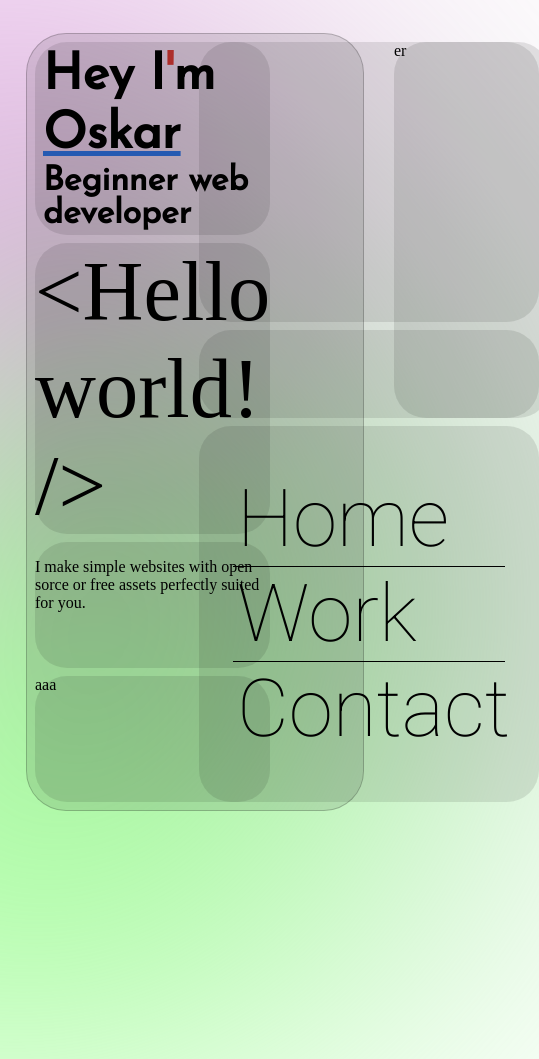
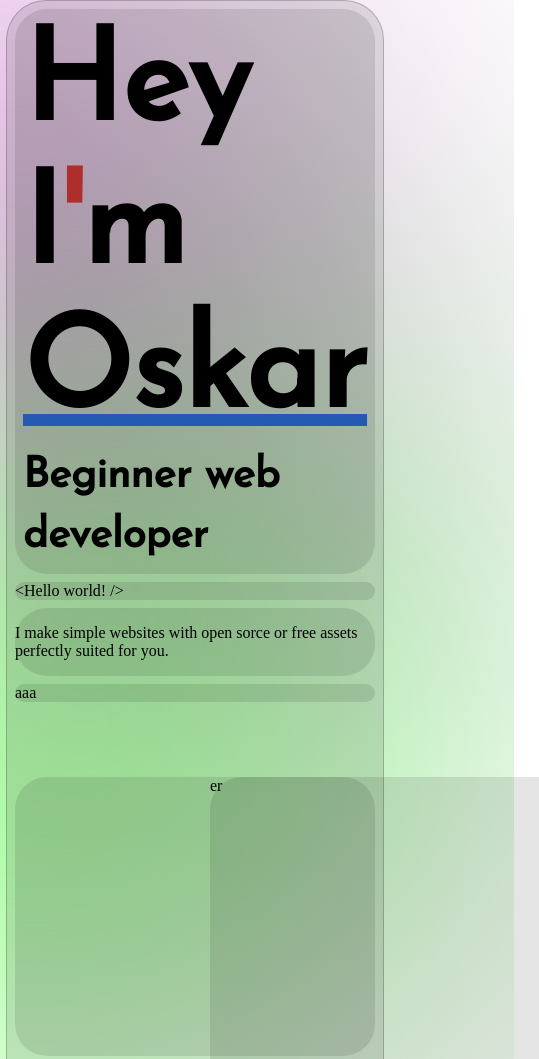
Before and after one commit to oskarBoladz/portfolio, a plain HTML site: page index.html in a window 390 px wide. Shown: the top 1059 px of the page, 539 px wide, since content can reach past the window. Drawn offline with Linux system fonts and the light colour scheme.

Commit message:
media sh

```diff
--- a/index.html
+++ b/index.html
@@ -5,6 +5,7 @@
     <meta name="viewport" content="width=device-width, initial-scale=1.0">
     <title>Document</title>
     <link rel="stylesheet" href="./style.css">
+    <link rel="stylesheet" href="./mediaStyle.css">
 </head>
 <body>
     <div id="background-wrap">
--- /dev/null
+++ b/mediaStyle.css
@@ -0,0 +1,45 @@
+@import url("./root.css");
+
+@media screen and (max-width: 1250px) {
+    html{
+        overflow-y: scroll;
+        height: fit-content;
+        justify-content: center;
+    }
+    .wrapp{
+        flex-direction: column;
+        width: calc(100vw - 4rem);
+        min-width: fit-content;
+    }
+    #l{
+        width: 100%;
+        grid-template-rows: fit-content fit-content fit-content fit-content;
+    }
+    #r{
+        width: 100%;
+        margin-top: 0.5rem;
+    }
+    .me1{
+        grid-row: 1;
+        justify-content: center;
+        & h1{
+            padding: 0;
+            margin: 0;
+            font-size: 15cqh;
+            line-height: 17cqh;
+        }
+        & h2{
+            font-size: 5cqh;
+            line-height: 7cqh;
+        }
+    }
+    .me2{
+        grid-row: 2;
+    }
+    .me3{
+grid-row: 3;
+    }
+    .me4{
+grid-row: 4;
+    }
+}
--- /dev/null
+++ b/root.css
@@ -0,0 +1,55 @@
+@import url('https://fonts.googleapis.com/css2?family=Montserrat&display=swap');
+@import url('https://fonts.googleapis.com/css2?family=Ubuntu:wght@300&display=swap');
+@import url('https://fonts.googleapis.com/css2?family=Roboto:wght@100&display=swap');
+@import url('https://fonts.googleapis.com/css2?family=Comfortaa&display=swap');
+
+@import url('https://fonts.googleapis.com/css2?family=Lobster&display=swap');
+@import url('https://fonts.googleapis.com/css2?family=Space+Grotesk&display=swap');
+@import url('https://fonts.googleapis.com/css2?family=Nanum+Myeongjo&display=swap');
+@import url('https://fonts.googleapis.com/css2?family=Marcellus&display=swap');
+
+@import url('https://fonts.googleapis.com/css2?family=Bebas+Neue&family=Josefin+Sans&family=Jost&family=Source+Code+Pro&display=swap');
+
+
+:root{
+    --ftext:'Comfortaa', sans-serif;
+
+    --fhi:'Bebas Neue', sans-serif;
+    --fhii:'Josefin Sans', sans-serif;
+
+    --fcode:'Source Code Pro', monospace;
+
+
+
+
+    --menuFont:'Roboto', sans-serif;
+
+    --h1Font:'Ubuntu', sans-serif;
+
+
+    --h5font:'Jost', sans-serif;
+
+
+
+    --p1:rgba(0,0,0,0.3);
+    --p2:rgba(0,0,0,0.2);
+    --p3:rgba(0,0,0,0.1);
+
+    --o1:#9e9e9e;
+    --o2:#595959;
+
+    --t1:#000000;
+    --t2:#222222;
+    --t3:#3e3e3e;
+
+    --white100:#f6f0e2;
+    --white200:#bbb7ad;
+    --black100:#1a1a1a;
+    --black200:#2a2a2a;
+
+    --acentRed:#ad2e2b;
+    --acentBlue:#255ab2;
+
+    --bri:2rem;
+    --gappading:0.5rem;
+}
--- a/style.css
+++ b/style.css
@@ -1,59 +1,4 @@
-@import url('https://fonts.googleapis.com/css2?family=Montserrat&display=swap');
-@import url('https://fonts.googleapis.com/css2?family=Ubuntu:wght@300&display=swap');
-@import url('https://fonts.googleapis.com/css2?family=Roboto:wght@100&display=swap');
-@import url('https://fonts.googleapis.com/css2?family=Comfortaa&display=swap');
-
-@import url('https://fonts.googleapis.com/css2?family=Lobster&display=swap');
-@import url('https://fonts.googleapis.com/css2?family=Space+Grotesk&display=swap');
-@import url('https://fonts.googleapis.com/css2?family=Nanum+Myeongjo&display=swap');
-@import url('https://fonts.googleapis.com/css2?family=Marcellus&display=swap');
-
-@import url('https://fonts.googleapis.com/css2?family=Bebas+Neue&family=Josefin+Sans&family=Jost&family=Source+Code+Pro&display=swap');
-
-
-:root{
-    --ftext:'Comfortaa', sans-serif;
-
-    --fhi:'Bebas Neue', sans-serif;
-    --fhii:'Josefin Sans', sans-serif;
-
-    --fcode:'Source Code Pro', monospace;
-
-
-
-
-    --menuFont:'Roboto', sans-serif;
-
-    --h1Font:'Ubuntu', sans-serif;
-
-
-    --h5font:'Jost', sans-serif;
-
-
-
-    --p1:rgba(0,0,0,0.3);
-    --p2:rgba(0,0,0,0.2);
-    --p3:rgba(0,0,0,0.1);
-
-    --o1:#9e9e9e;
-    --o2:#595959;
-
-    --t1:#000000;
-    --t2:#222222;
-    --t3:#3e3e3e;
-
-    --white100:#f6f0e2;
-    --white200:#bbb7ad;
-    --black100:#1a1a1a;
-    --black200:#2a2a2a;
-
-    --acentRed:#ad2e2b;
-    --acentBlue:#255ab2;
-
-    --bri:2rem;
-    --gappading:0.5rem;
-}
-
+@import url("./root.css");
 body{
     margin: 0;
 }
@@ -107,11 +52,11 @@ html{
     background-color: var(--p3);
 }
 .wrapp{
+    min-width: 1200px;
     z-index: 3;
     position: relative;
     box-sizing: border-box;
     padding: var(--gappading);
-
     width: fit-content;
     height: fit-content;
     display: flex;
@@ -121,7 +66,7 @@ html{
     border-radius: calc(var(--bri) + var(--gappading));
 }
 #l{
-width: 40vw;
+width: clamp(calc((1200px / 2) - 0.75rem),40vw,40vw);
 height: 90svh;
 transition: filter 0.8s ease;
 display: grid;
@@ -131,7 +76,7 @@ display: grid;
    gap: var(--gappading);
 }
 #r{
-    width: 40vw;
+    width: clamp(calc((1200px / 2) - 0.75rem),40vw,40vw);
     height: 90svh;
 
 
@@ -174,7 +119,7 @@ display: grid;
     }
 }
 .me2{
-   font-size: 10cqh;
+   font-size: 1rem;
 }
 .me3{
     grid-row: 5/7;
@@ -193,7 +138,7 @@ display: grid;
 
     background-color: var(--p3);
     /* height:30cqh; */
-    width: 40vw;
+    width: clamp(calc((1200px / 2) - 0.75rem),40vw,40vw);
     height:44.5svh ;
     transform: translateX(50vw);
     /* height: 10px; */
@@ -234,7 +179,7 @@ display: grid;
 #l2{
     transition: transform 0.8s cubic-bezier(0.7, -0.07, 0.29, 0.9);
     border-radius: var(--bri);
-    width: 40vw;
+    width: clamp(calc((1200px / 2) - 0.75rem),40vw,40vw);
     height: 90svh;
     position:fixed;
     background-color: var(--p3);
```
